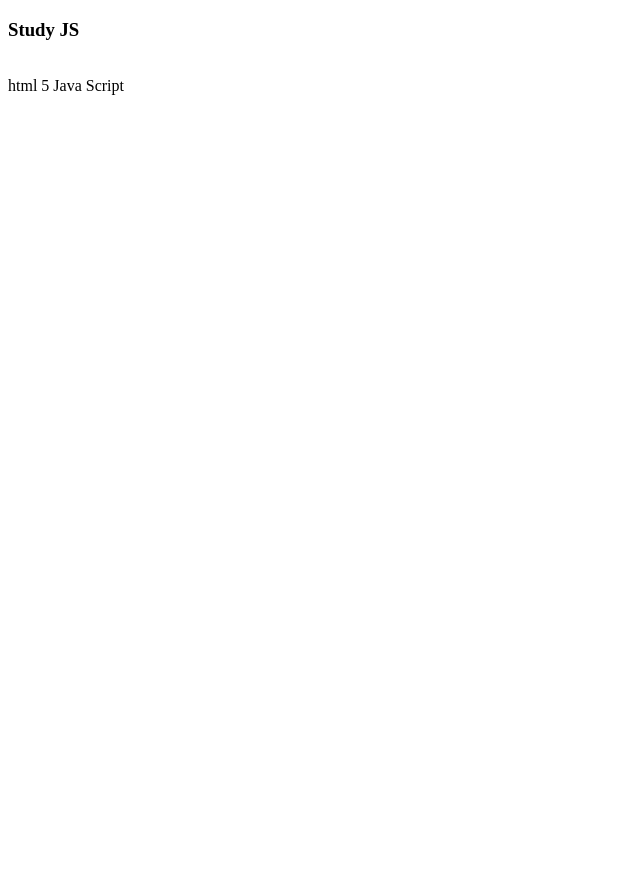
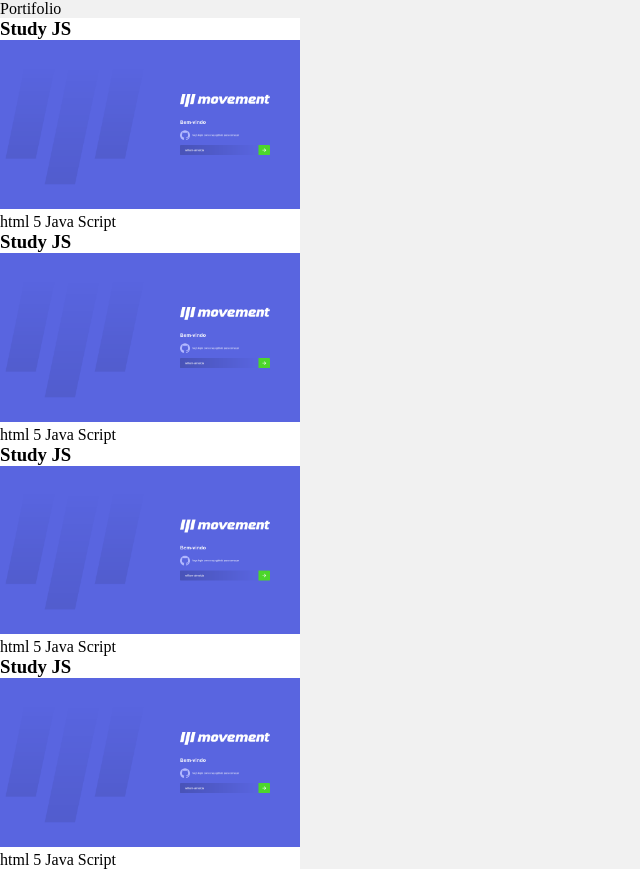
Before and after one commit to william-almeida/portifolio, a plain HTML site: page index.html in a window 1280 px wide. Shown: the whole page, without its empty margins (0-640 px from the left). Before the commit the page ends 800 px from the top, so only its background shows below. Drawn offline with Linux system fonts and the light colour scheme.

Commit message:
first setups

```diff
--- a/index.html
+++ b/index.html
@@ -5,21 +5,52 @@
   <meta http-equiv="X-UA-Compatible" content="IE=edge">
   <meta name="viewport" content="width=device-width, initial-scale=1.0">
   <title>Document</title>
+  <link rel="stylesheet" href="./style.css">
 </head>
 <body>
   <div class="container">
     <header>
-
+     Portifolio
     </header>
     <div class="cards">
+
       <div class="card">
         <h3>Study JS</h3>
-        <img src="" alt="">
+        <img src="./src/img/movement.jpeg" alt="Movement screenshot">
         <footer>
           <span>html 5</span>
           <span>Java Script</span>
         </footer>
       </div>
+
+      <div class="card">
+        <h3>Study JS</h3>
+        <img src="./src/img/movement.jpeg" alt="Movement screenshot">
+        <footer>
+          <span>html 5</span>
+          <span>Java Script</span>
+        </footer>
+      </div>
+
+      <div class="card">
+        <h3>Study JS</h3>
+        <img src="./src/img/movement.jpeg" alt="Movement screenshot">
+        <footer>
+          <span>html 5</span>
+          <span>Java Script</span>
+        </footer>
+      </div>
+
+      <div class="card">
+        <h3>Study JS</h3>
+        <img src="./src/img/movement.jpeg" alt="Movement screenshot">
+        <footer>
+          <span>html 5</span>
+          <span>Java Script</span>
+        </footer>
+      </div>
+
+
     </div>
   </div>
 
--- /dev/null
+++ b/style.css
@@ -0,0 +1,18 @@
+* {
+  box-sizing: border-box;
+  padding: 0;
+  margin: 0;
+
+}
+body{
+  width: 100%;
+  height: 100%;
+  background-color: #f1f1f1;
+}
+.card {
+  width: 300px;
+  background-color: #ffffff;
+}
+.card img{
+  width: 100%;
+}
```
Also changed, not shown: src/img/movement.jpeg (added).
